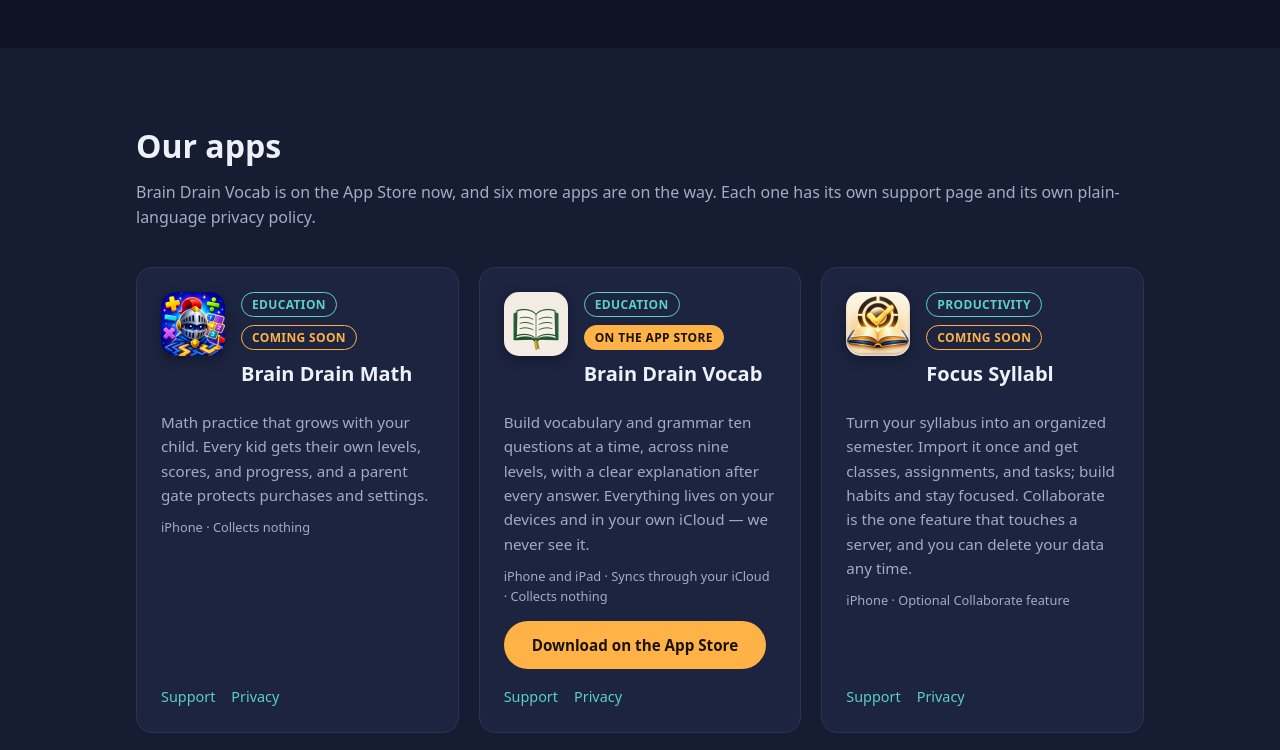
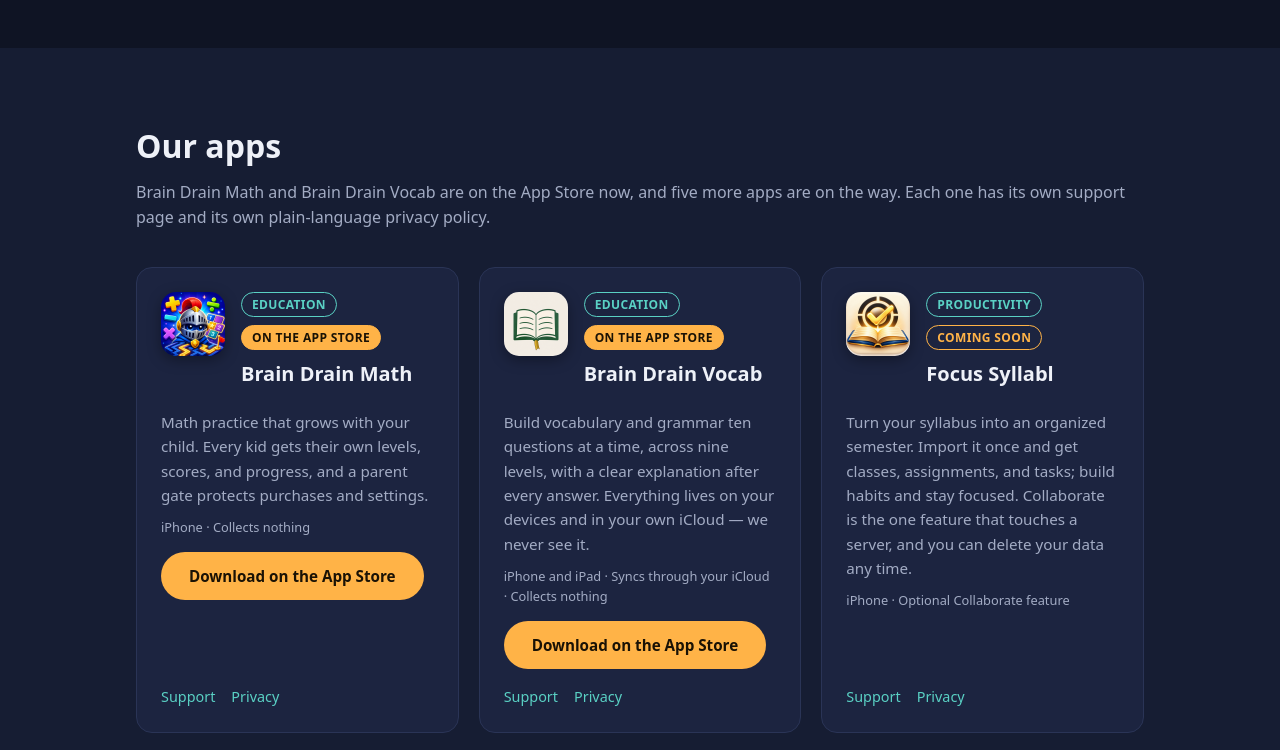
Before and after one commit to ktpdata/ktpgames-site, a plain HTML site: page index.html in a window 1280 px wide. Shown: the part 598-1348 px from the top of the page. Drawn offline with Linux system fonts and the light colour scheme.

Commit message:
Brain Drain Math is live: App Store link and status on homepage
Co-Authored-By: Claude Fable 5.1 <noreply@anthropic.com>
Claude-Session: https://claude.ai/code/session_01KGffiEtUWkaFEJoaJtgJNX

```diff
--- a/index.html
+++ b/index.html
@@ -71,20 +71,20 @@
   <section id="apps" class="alt">
     <div class="wrap">
       <h2>Our apps</h2>
-      <p class="sub">Brain Drain Vocab is on the App Store now, and six more apps are on the way. Each one has its own support page and its own plain-language privacy policy.</p>
+      <p class="sub">Brain Drain Math and Brain Drain Vocab are on the App Store now, and five more apps are on the way. Each one has its own support page and its own plain-language privacy policy.</p>
       <div class="grid">
 
         <article class="card">
           <div class="head">
             <img class="icon" src="/assets/icons/brain-drain-math.png" alt="" width="64" height="64">
             <div>
-              <div class="meta"><span class="tag">Education</span><span class="status">Coming soon</span></div>
+              <div class="meta"><span class="tag">Education</span><span class="status live">On the App Store</span></div>
               <h3>Brain Drain Math</h3>
             </div>
           </div>
           <p>Math practice that grows with your child. Every kid gets their own levels, scores, and progress, and a parent gate protects purchases and settings.</p>
           <p class="devices">iPhone · Collects nothing</p>
-          <!-- When live: <p class="store"><a href="APP_STORE_URL"><img src="/assets/appstore-badge.svg" alt="Download on the App Store"></a></p> -->
+          <p class="store"><a class="btn" href="https://apps.apple.com/us/app/brain-drain-math/id6820587852">Download on the App Store</a></p>
           <p class="links"><a href="/brain-drain-math/support.html">Support</a><a href="/brain-drain-math/privacy.html">Privacy</a></p>
         </article>
 
```
